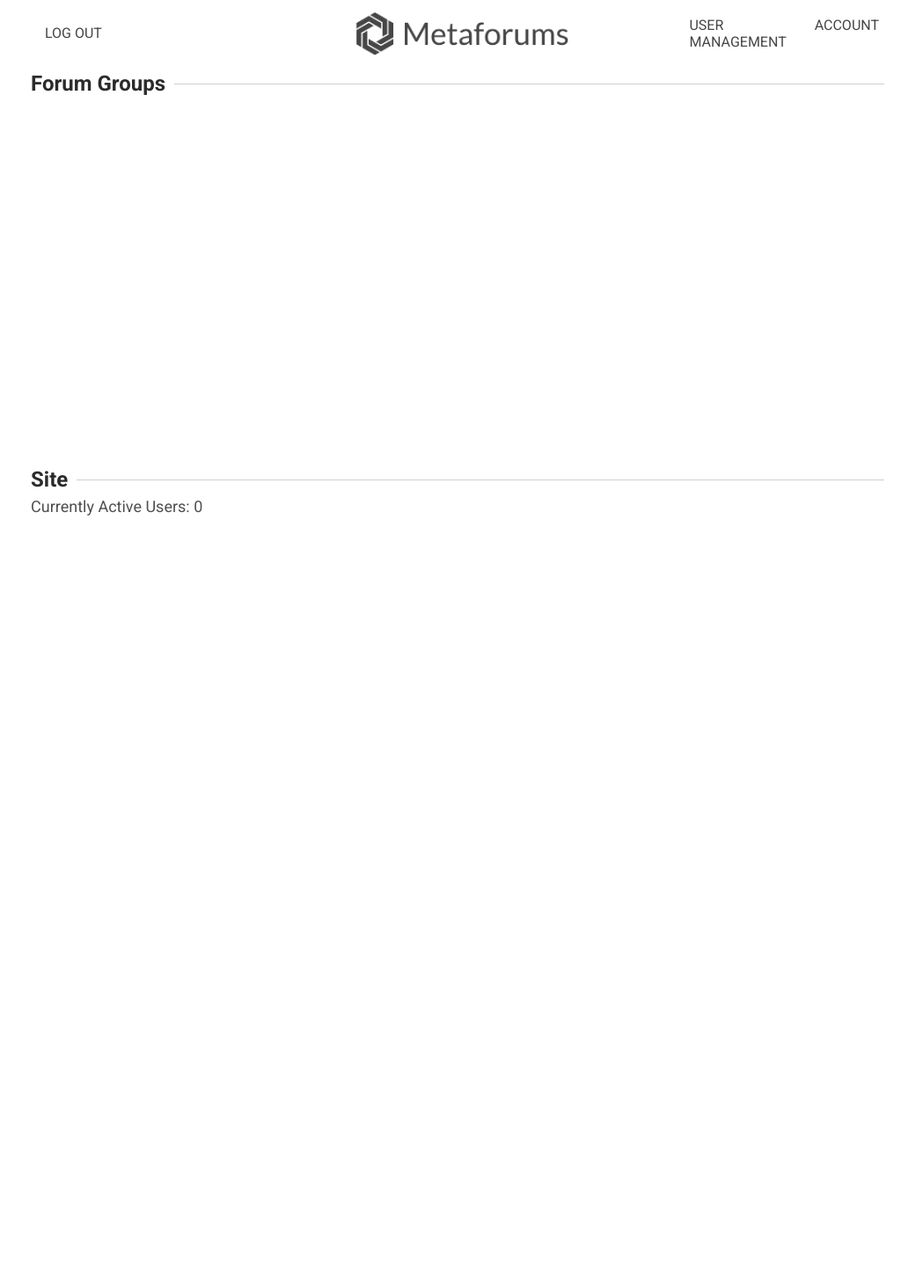
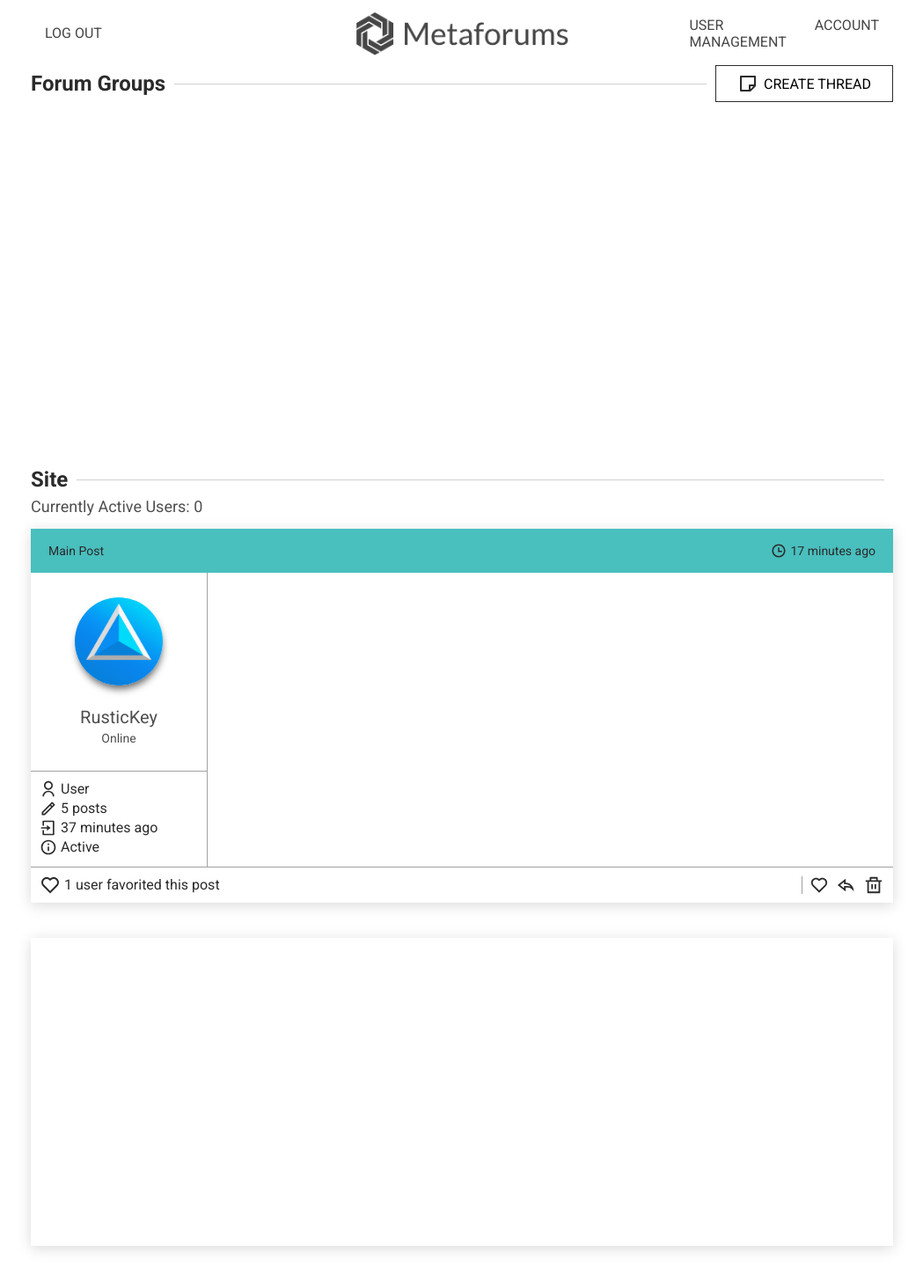
Before and after one commit to blekekok/amjs, a PHP site: page / in a window 1280 px wide. Shown: the whole page at 88% size, without its empty margins (115-1164 px from the left). Before the commit the page ends 586 px from the top, so only its background shows below. Run offline with PHP 8.4, Linux system fonts and the light colour scheme; the visitor is signed in with stand-in values (Sample User, id 1); data that the repository does not hold is empty.

Commit message:
designed thread content

```diff
--- a/src/php/main-page.php
+++ b/src/php/main-page.php
@@ -19,8 +19,7 @@
         <h1>Forum Groups</h1>
         <div class="line"></div>
         <?php
-            //ADD HERE IF USER IS SILENCED
-            if (isset($_SESSION['role']) && isUserVerified($conn, $_SESSION['username'])) {
+            if (isset($_SESSION['role']) && canUserCreateThread($conn, $_SESSION['username'])) {
                 echo '
                     <button class="create-thread-button">
                         <img src="src/res/note.svg" alt="">
@@ -28,7 +27,6 @@
                     </button>
                 ';
             }
-
         ?>
     </div>
 
@@ -47,6 +45,57 @@
     </div>
 
     <div id="content">
+        <div id="content-header">
+
+        </div>
+        <div id="thread-content">
+            <div class="post-wrapper">
+                <div class="post-header">
+                    <span>Main Post</span>
+                    <div>
+                        <img src="src/res/clock.svg" alt="">
+                        <span>17 minutes ago</span>
+                    </div>
+                </div>
+                <div class="post-content">
+                    <div class="user-info">
+                        <div class="user-profile">
+                            <img src="src/res/temp-image.jpg" alt="">
+                            <span class="username">RusticKey</span>
+                            <span class="status">Online</span>
+                        </div>
+                        <div class="user-data">
+                            <div><img src="src/res/user-dark.svg" alt=""><span>User</span></div>
+                            <div><img src="src/res/pencil.svg" alt=""><span>5 posts</span></div>
+                            <div><img src="src/res/login.svg" alt=""><span>37 minutes ago</span></div>
+                            <div><img src="src/res/info.svg" alt=""><span>Active</span></div>
+                        </div>
+                    </div>
+                    <div class="post-body">
+                        <p>
+
+                        </p>
+                    </div>
+                </div>
+                <div class="post-footer">
+                    <div class="favorite">
+                        <img src="src/res/heart.svg" alt="">
+                        <span>1 user favorited this post</span>
+                    </div>
+                    <div class="post-buttons">
+                        <button>
+                            <img src="src/res/heart.svg" alt="">
+                        </button>
+                        <button>
+                            <img src="src/res/reply.svg" alt="">
+                        </button>
+                        <button>
+                            <img src="src/res/trash-bin.svg" alt="">
+                        </button>
+                    </div>
+                </div>
+            </div>
+        </div>
     </div>
 
     <script src="src/script/main-page.js"></script>
--- a/src/php/thread-manager.php
+++ b/src/php/thread-manager.php
@@ -1,4 +1,17 @@
 <?php
+
+    function canUserCreateThread($conn, $username) {
+
+        $query = $conn->prepare('SELECT username FROM MFUsers A JOIN MFSilences B ON A.id = B.userid WHERE username LIKE ? AND verified = 1;');
+        $query->bind_param('s', $username);
+        $query->execute();
+
+        $result = $query->get_result();
+        if (!$result || $result->num_rows >= 1) return false;
+
+        return true;
+
+    }
 
     function getGroups($conn) {
 
@@ -52,7 +65,7 @@
 
     function getThreadContent($conn, $id) {
 
-        $query = $conn->prepare('SELECT title,categoryid,groupid,displayname,username as author, timestampdiff(SECOND, A.lastactivity,NOW()) as lastactivity FROM MFThreads A JOIN MFCategories B ON A.categoryid = B.id JOIN MFUsers C ON A.authorid = C.id WHERE A.id = ?;');
+        $query = $conn->prepare('SELECT title,categoryid,groupid,displayname,username as author, timestampdiff(SECOND, A.lastactivity,NOW()) as lastactivity, DATE_FORMAT(A.creation_date, "%M %D %Y %h:%i %p") as creation_date FROM MFThreads A JOIN MFCategories B ON A.categoryid = B.id JOIN MFUsers C ON A.authorid = C.id WHERE A.id = ?;');
         $query->bind_param('i', $id);
         $query->execute();
 
--- a/src/script/main-page.js
+++ b/src/script/main-page.js
@@ -149,11 +149,11 @@ function setActiveThread(threadid, fromLink=false) {
         $('#bottom-seperator h1').html(`Thread in : ${result.displayname}`);
         $('#bottom-seperator h2').remove();
 
-        $('#content').append(
+        $('#content-header').append(
             `
                 <div id="thread-header">
                     <h1>${result.title}</h1>
-                    <span>Posted on October 31st 2019 07:12 PM by ${result.author}</span>
+                    <span>Posted on ${result.creation_date} by ${result.author}</span>
                     <div>
                         <img src="src/res/history.svg" alt="">
                         <span>${formatTimeAsText(result.lastactivity)}.</span>
@@ -167,6 +167,16 @@ function setActiveThread(threadid, fromLink=false) {
 
         console.log(result);
     }
+}
+
+$('#thread-content').append(buildThreadPost());
+
+function buildThreadPost() {
+
+    let postWrapper = $('<div/>', {'class': 'post-wrapper'});
+
+    return postWrapper;
+
 }
 
 function getGroups() {
@@ -259,7 +269,7 @@ function getThreadContent(threadid) {
     return null;
 }
 
-function formatTimeAsText(time = 0) {
+function formatTimeAsText(time = 0, short=true) {
 
     // Years
     if (time >= 31536000) {
@@ -277,7 +287,14 @@ function formatTimeAsText(time = 0) {
     // Minutes
     time =  (time / 60) | 0;
     if (time < 60)
-        return `${time}m ago`;
+        if (short) {
+            return `${time}m ago`;
+        } else {
+            if (time == 1)
+                return `${time} minute ago`;
+
+            return `${time} minutes ago`;
+        }
 
     // Hours
     time =  (time / 60) | 0;
--- a/src/style/main.css
+++ b/src/style/main.css
@@ -184,6 +184,11 @@
     border-right-color: var(--accent-blue);
 }
 
+#content {
+    display: flex;
+    flex-direction: column;
+}
+
 #thread-header > div {
     display: flex;
     justify-content: flex-start;
@@ -207,6 +212,157 @@
     height: 20px;
 }
 
-#thread-header {
-    margin-bottom: 20px;
+.post-wrapper {
+    display: flex;
+    flex-direction: column;
+    margin-bottom: 40px;
+    min-height: 350px;
+    box-shadow: 0px 3px 15px rgba(0,0,0,0.15);
 }
+
+.post-wrapper > .post-header {
+    display: flex;
+    justify-content: space-between;
+    align-items: center;
+    padding: 0 20px;
+    height: 50px;
+    background-color: var(--accent-turquoise);
+}
+
+.post-wrapper > .post-header > div {
+    display: flex;
+    justify-content: flex-end;
+    align-items: center;
+}
+
+.post-wrapper > .post-header span {
+    font-size: 14px;
+    color: var(--dark-gray);
+}
+
+.post-wrapper > .post-header img {
+    height: 18px;
+    margin-right: 4px;
+}
+
+.post-wrapper > .post-content {
+    display: flex;
+    min-height: 300px;
+}
+
+.post-wrapper > .post-content > .post-body {
+    border-left: solid 1px var(--light-gray);
+}
+
+.post-wrapper > .post-content > .user-info {
+    min-width: 200px;
+}
+
+.post-wrapper > .post-content > .user-info > .user-profile {
+    display: flex;
+    flex-direction: column;
+    align-items: center;
+    justify-content: center;
+    height: 225px;
+    border-bottom: solid 1px var(--light-gray);
+}
+
+.post-wrapper > .post-content > .user-info > .user-profile > img {
+    margin-bottom: 24px;
+    height: 100px;
+    border-radius: 50%;
+    box-shadow: 1px 6px 8px -2px rgba(0,0,0,0.6);
+}
+
+.post-wrapper > .post-content > .user-info > .user-profile > .username {
+    font-size: 20px;
+    margin-bottom: 4px;
+}
+
+.post-wrapper > .post-content > .user-info > .user-profile > .status {
+    font-size: 14px;
+}
+
+.post-wrapper > .post-content > .user-info > .user-data {
+    display: flex;
+    flex-direction: column;
+    padding: 10px 10px;
+}
+
+.post-wrapper > .post-content > .user-info > .user-data > div {
+    display: flex;
+    justify-content: flex-start;
+    align-items: center;
+    margin-bottom: 2px;
+}
+
+.post-wrapper > .post-content > .user-info > .user-data img {
+    height: 20px;
+    margin-right: 4px;
+}
+
+.post-wrapper > .post-content > .user-info > .user-data span {
+    color: var(--dark-gray);
+    font-size: 16px;
+}
+
+.post-wrapper > .post-content > .user-info span {
+    color: var(--gray);
+}
+
+.post-wrapper > .post-content > .post-body {
+    padding: 12px;
+}
+
+.post-wrapper > .post-content > .post-body > p {
+    margin: 0;
+    padding: 0;
+}
+
+.post-wrapper > .post-footer {
+    display: flex;
+    justify-content: space-between;
+    align-items: center;
+    padding: 0 10px;
+    height: 40px;
+    border-top: solid 1px var(--light-gray);
+    color: var(--dark-gray);
+}
+
+.post-wrapper > .post-footer div {
+    display: flex;
+    align-items: center;
+}
+
+.post-wrapper > .post-footer > .favorite > img {
+    margin-right: 4px;
+    height: 24px;
+}
+
+.post-wrapper > .post-footer > .post-buttons {
+    border-left: solid 1px var(--light-gray);
+}
+
+.post-wrapper > .post-footer > .post-buttons > button {
+    display: flex;
+    justify-content: center;
+    align-items: center;
+    margin-left: 6px;
+    width: 25px;
+    height: 20px;
+    border: none;
+    background-color: white;
+}
+
+.post-wrapper > .post-footer > .post-buttons > button:hover > img {
+    cursor: pointer;
+    filter: brightness(250%);
+}
+
+.post-wrapper > .post-footer > .post-buttons > button:active > img {
+    filter: brightness(300%);
+}
+
+.post-wrapper > .post-footer > .post-buttons img {
+    height: 22px;
+}
--- a/src/style/styles.css
+++ b/src/style/styles.css
@@ -12,6 +12,7 @@
     --dark-blue: #035eb9;
     --accent-green: #0cc90c;
     --accent-red: #da1e1e;
+    --accent-turquoise: #49bfbe;
 }
 
 body {
```
Also changed, not shown: src/res/clock.svg (added), src/res/default-user.svg (added), src/res/heart.svg (added), src/res/info.svg (added), src/res/login.svg (added), src/res/pencil.svg (added), src/res/reply.svg (added), src/res/temp-image.jpg (added), src/res/trash-bin.svg (added), src/res/user-dark.svg (added).
